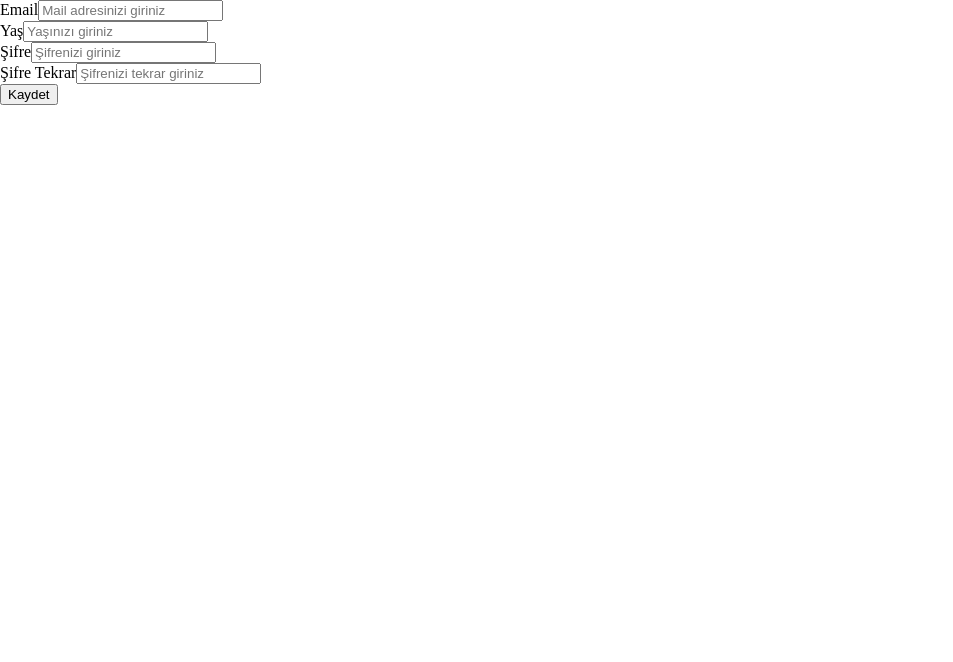
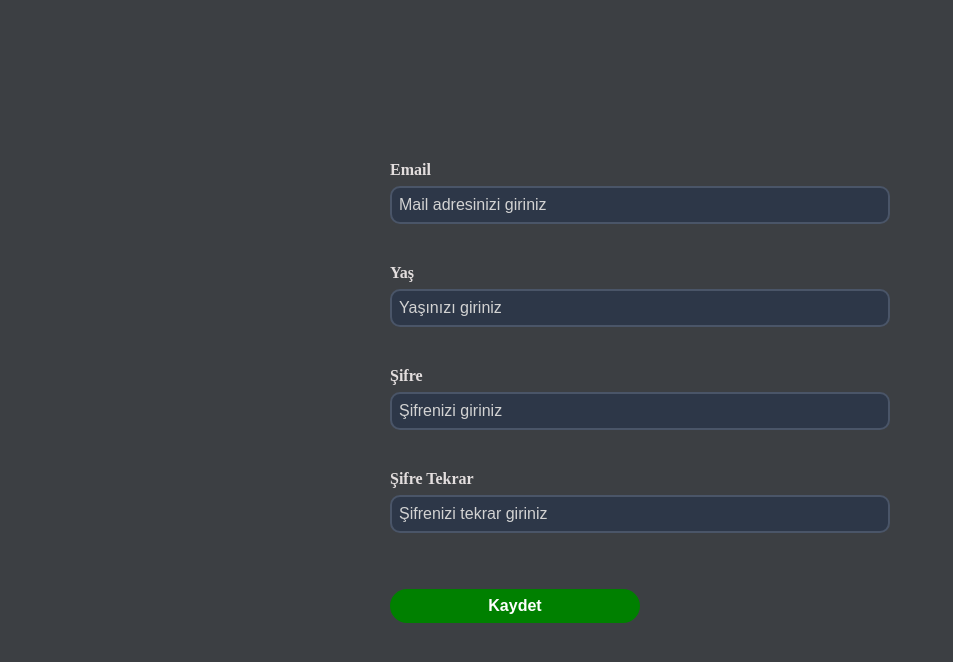
Before and after one commit to BatuhanKIRICI/React, a React (Create React App) app: page / in a window 1280 px wide. Shown: the top 662 px of the page, without its empty margins (0-953 px from the left). Built offline with nearby package versions, Linux system fonts and the light colour scheme.

Commit message:
"CSS props"

```diff
--- a/src/App.css
+++ b/src/App.css
@@ -1,3 +1,57 @@
 * {
   margin: 0;
+  padding: 0;
+  box-sizing: border-box;
 }
+.App {
+  display: flex;
+  justify-content: center;
+  align-items: center;
+  height: 100vh;
+  background-color: #3c3f43;
+  color: rgb(227, 222, 222);
+}
+form {
+  width: 500px;
+}
+
+form label {
+  font-size: 16px;
+  font-weight: bold;
+}
+
+.inputDiv {
+  margin-bottom: 33px;
+}
+
+input {
+  width: 100%;
+  padding: 8px 7px;
+  font-size: 16px;
+  border: 2px solid #4a5568;
+  background-color: #2d3748;
+  color: white;
+  margin: 7px 0px;
+  outline: none;
+  border-radius: 10px;
+}
+
+input::placeholder {
+  color: lightgray;
+}
+input:focus {
+  border-color: lightblue;
+}
+
+button {
+  width: 50%;
+  padding: 8px 8px;
+  margin: 16px 0px;
+  background-color: green;
+  color: white;
+  font-size: 16px;
+  font-weight: bold;
+  cursor: pointer;
+  border-radius: 20px;
+  border: none;
+}
--- a/src/components/GeneralForm.js
+++ b/src/components/GeneralForm.js
@@ -12,7 +12,7 @@ function GeneralForm() {
   });
   return (
     <form>
-      <div>
+      <div className="inputDiv">
         <label>Email</label>
         <input
           type="email"
@@ -22,7 +22,7 @@ function GeneralForm() {
           placeholder="Mail adresinizi giriniz"
         />
       </div>
-      <div>
+      <div className="inputDiv">
         <label>Yaş</label>
         <input
           type="number"
@@ -32,7 +32,7 @@ function GeneralForm() {
           placeholder="Yaşınızı giriniz"
         />
       </div>
-      <div>
+      <div className="inputDiv">
         <label>Şifre</label>
         <input
           type="password"
@@ -42,7 +42,7 @@ function GeneralForm() {
           placeholder="Şifrenizi giriniz"
         />
       </div>
-      <div>
+      <div className="inputDiv">
         <label>Şifre Tekrar</label>
         <input
           type="password"
```
